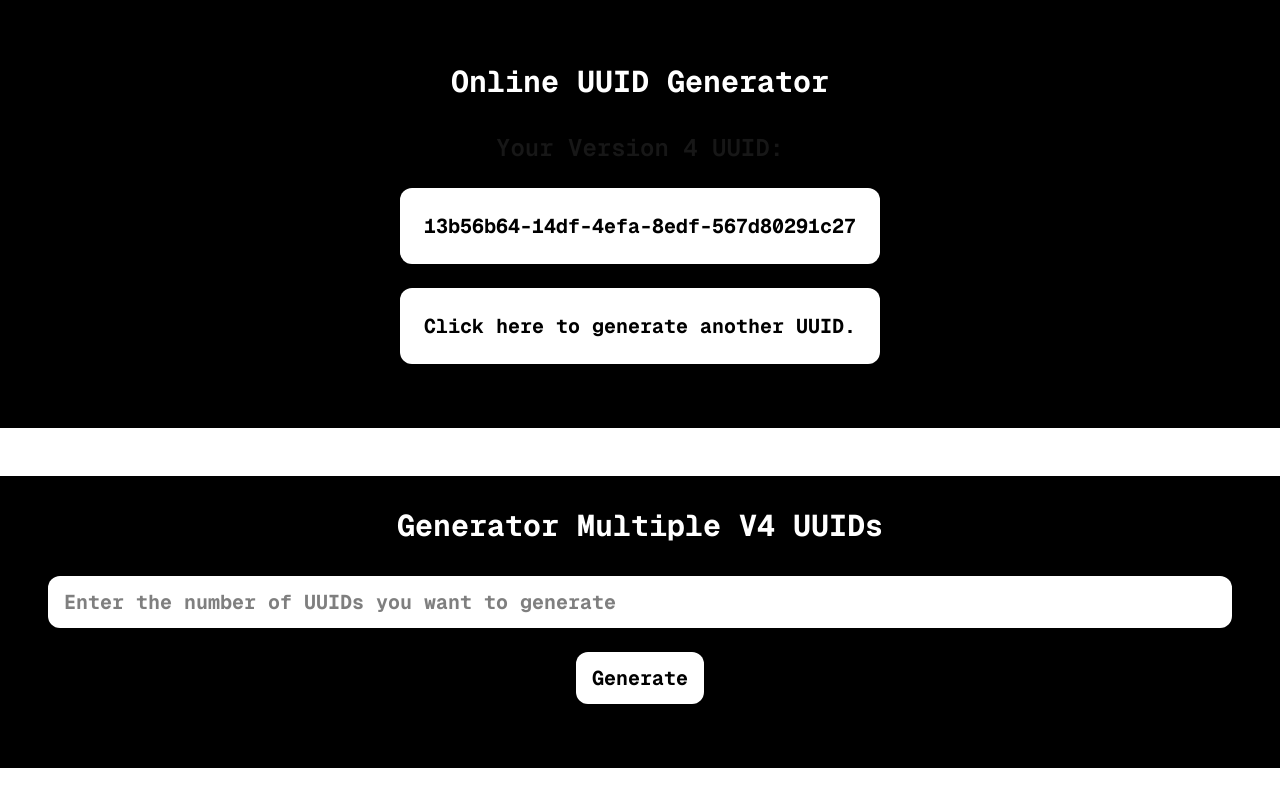
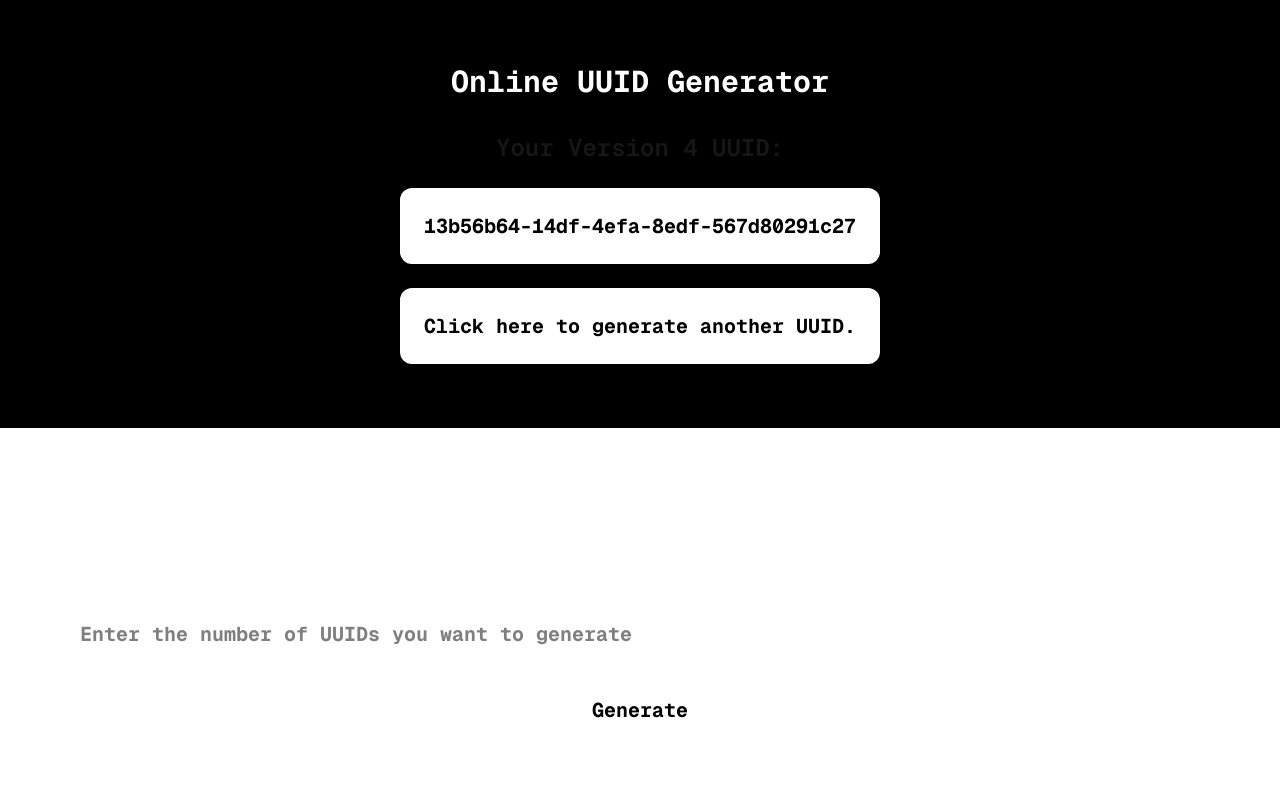
Before and after one commit to anoopraju31/next-uuid-generator, a Next.js app: page / in a window 1280 px wide. Shown: the top 806 px of the page. Built offline with nearby package versions, Linux system fonts and the light colour scheme.

Commit message:
Chore: style fixes

```diff
--- a/components/home/GenerateMultipleUUID/index.tsx
+++ b/components/home/GenerateMultipleUUID/index.tsx
@@ -37,7 +37,7 @@ const GenerateMultipleUUID: FC = () => {
 	}
 
 	return (
-		<section className='w-full py-8 px-4 sm:px-6 md:px-8 lg:px-12 xl:xp-16 flex flex-col items-center gap-8 bg-black'>
+		<section className='w-full py-12 lg:py-16 px-4 sm:px-6 md:px-8 lg:px-12 xl:px-16 flex flex-col items-center gap-8 bg-white/10'>
 			<div className='w-full flex justify-center item-center'>
 				<h1 className='text-white text-center text-3xl font-bold'> Generator Multiple V4 UUIDs </h1>
 			</div>
```
